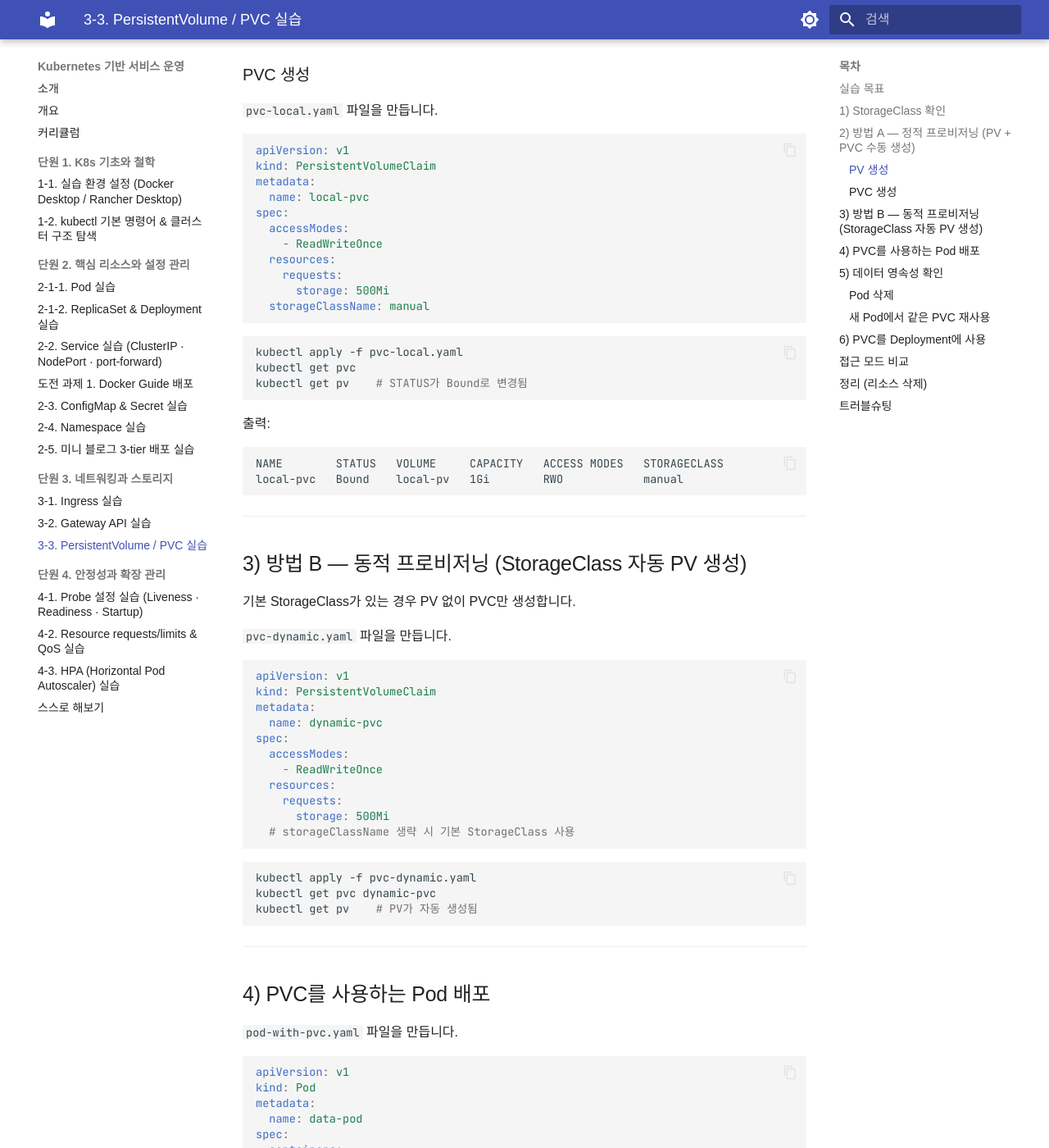
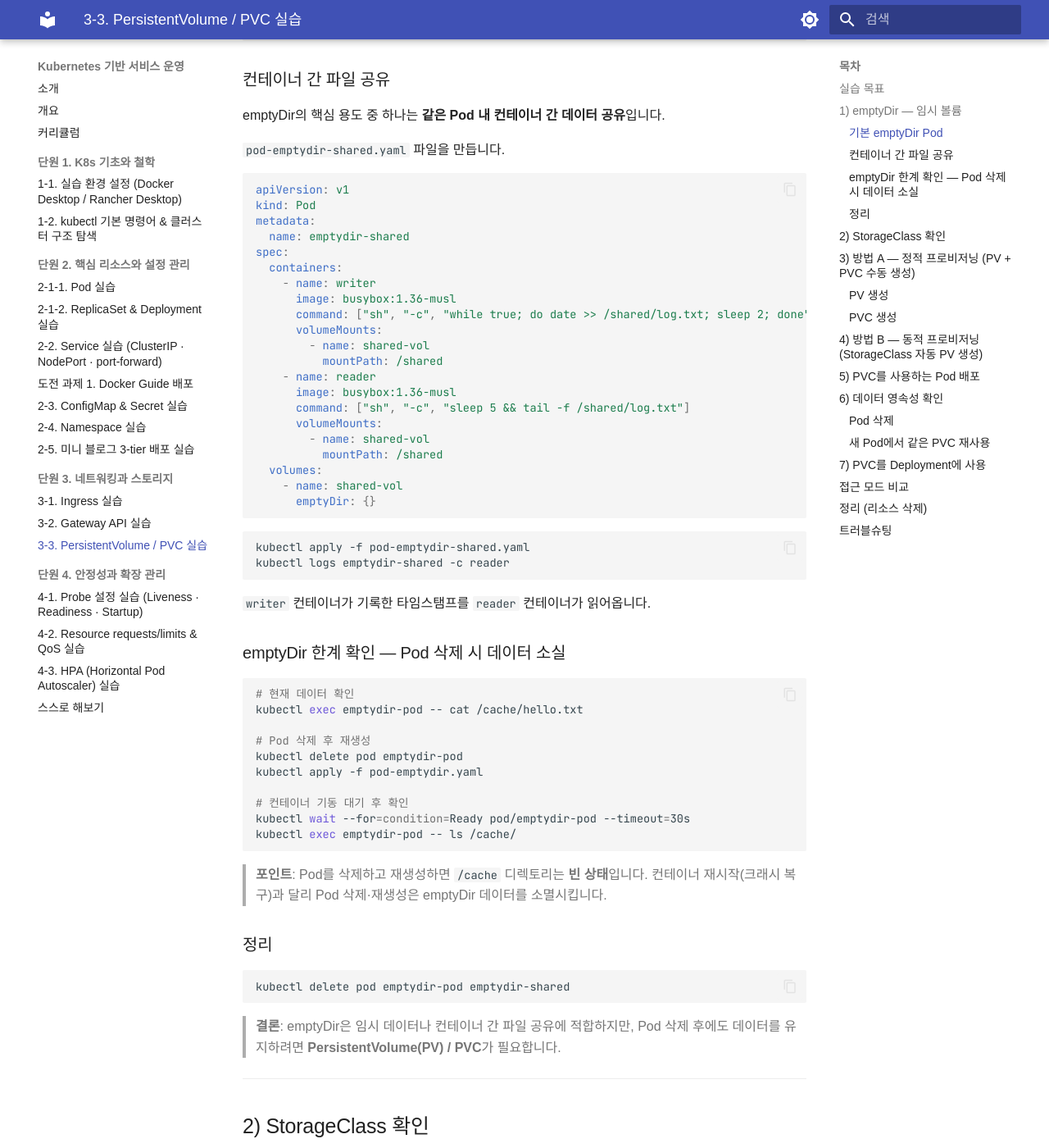
Before and after one commit to skilleat-labs/docker-k8s-labs, an MkDocs documentation site: the page built from docs/modules/module10/3-3.md, in a window 1280 px wide and 1400 px high, scrolled down 1457 px. Shown: the whole window at 82% size. Built offline with MkDocs 1.6.1 and Material for MkDocs 9.7.7, drawn with Linux system fonts in a browser that asks for light colours; some web fonts are replaced; some of the changed text lies outside the part shown.

Commit message:
docs: 3-3 emptyDir 실습 섹션 추가 및 점진적 볼륨 실습 구성
emptyDir(임시 볼륨)을 시작점으로 PV/PVC까지 단계적으로 학습하는 구조로 개편.
기본 emptyDir Pod, 컨테이너 간 파일 공유, 데이터 소실 확인 실습 포함.

Co-Authored-By: Claude Sonnet 4.6 <noreply@anthropic.com>

````diff
--- a/docs/modules/module10/3-3.md
+++ b/docs/modules/module10/3-3.md
@@ -1,14 +1,124 @@
-# 3-3. PersistentVolume / PVC 실습
+# 3-3. 볼륨 실습 — emptyDir에서 PersistentVolume까지
 
 ## 실습 목표
 
+- emptyDir 임시 볼륨을 사용해 컨테이너 간 데이터를 공유한다.
+- Pod 삭제 시 emptyDir 데이터가 소멸됨을 직접 확인한다.
 - PersistentVolume(PV)과 PersistentVolumeClaim(PVC)을 생성하고 바인딩한다.
 - Pod에서 PVC를 볼륨으로 마운트하여 데이터를 영속적으로 저장한다.
 - Pod를 삭제하고 재생성해도 데이터가 유지되는 것을 확인한다.
 
 ---
 
-## 1) StorageClass 확인
+## 1) emptyDir — 임시 볼륨
+
+가장 단순한 볼륨 타입인 **emptyDir**부터 시작합니다. Pod가 실행되는 동안만 존재하며, Pod 삭제 시 데이터도 함께 삭제됩니다.
+
+| 특징 | 내용 |
+|---|---|
+| 데이터 생명주기 | Pod와 동일 (Pod 삭제 시 소멸) |
+| 주요 용도 | 컨테이너 간 파일 공유, 캐시, 임시 작업 공간 |
+| 설정 난이도 | 매우 간단 (StorageClass, PVC 불필요) |
+| Rancher Desktop 호환 | 추가 설정 없이 바로 사용 가능 |
+
+### 기본 emptyDir Pod
+
+`pod-emptydir.yaml` 파일을 만듭니다.
+
+```yaml
+apiVersion: v1
+kind: Pod
+metadata:
+  name: emptydir-pod
+spec:
+  containers:
+    - name: writer
+      image: busybox:1.36-musl
+      command: ["sh", "-c", "echo 'Hello emptyDir!' > /cache/hello.txt && sleep 3600"]
+      volumeMounts:
+        - name: cache-vol
+          mountPath: /cache
+  volumes:
+    - name: cache-vol
+      emptyDir: {}
+```
+
+```bash
+kubectl apply -f pod-emptydir.yaml
+kubectl exec emptydir-pod -- cat /cache/hello.txt
+```
+
+출력:
+
+```
+Hello emptyDir!
+```
+
+### 컨테이너 간 파일 공유
+
+emptyDir의 핵심 용도 중 하나는 **같은 Pod 내 컨테이너 간 데이터 공유**입니다.
+
+`pod-emptydir-shared.yaml` 파일을 만듭니다.
+
+```yaml
+apiVersion: v1
+kind: Pod
+metadata:
+  name: emptydir-shared
+spec:
+  containers:
+    - name: writer
+      image: busybox:1.36-musl
+      command: ["sh", "-c", "while true; do date >> /shared/log.txt; sleep 2; done"]
+      volumeMounts:
+        - name: shared-vol
+          mountPath: /shared
+    - name: reader
+      image: busybox:1.36-musl
+      command: ["sh", "-c", "sleep 5 && tail -f /shared/log.txt"]
+      volumeMounts:
+        - name: shared-vol
+          mountPath: /shared
+  volumes:
+    - name: shared-vol
+      emptyDir: {}
+```
+
+```bash
+kubectl apply -f pod-emptydir-shared.yaml
+kubectl logs emptydir-shared -c reader
+```
+
+`writer` 컨테이너가 기록한 타임스탬프를 `reader` 컨테이너가 읽어옵니다.
+
+### emptyDir 한계 확인 — Pod 삭제 시 데이터 소실
+
+```bash
+# 현재 데이터 확인
+kubectl exec emptydir-pod -- cat /cache/hello.txt
+
+# Pod 삭제 후 재생성
+kubectl delete pod emptydir-pod
+kubectl apply -f pod-emptydir.yaml
+
+# 컨테이너 기동 대기 후 확인
+kubectl wait --for=condition=Ready pod/emptydir-pod --timeout=30s
+kubectl exec emptydir-pod -- ls /cache/
+```
+
+> **포인트**: Pod를 삭제하고 재생성하면 `/cache` 디렉토리는 **빈 상태**입니다. 컨테이너 재시작(크래시 복구)과 달리 Pod 삭제·재생성은 emptyDir 데이터를 소멸시킵니다.
+
+### 정리
+
+```bash
+kubectl delete pod emptydir-pod emptydir-shared
+```
+
+> **결론**: emptyDir은 임시 데이터나 컨테이너 간 파일 공유에 적합하지만, Pod 삭제 후에도 데이터를 유지하려면 **PersistentVolume(PV) / PVC**가 필요합니다.
+
+---
+
+## 2) StorageClass 확인
 
 로컬 클러스터에서 기본 제공되는 StorageClass를 확인합니다.
 
@@ -105,7 +215,7 @@ local-pvc   Bound    local-pv   1Gi        RWO            manual
 
 ---
 
-## 3) 방법 B — 동적 프로비저닝 (StorageClass 자동 PV 생성)
+## 4) 방법 B — 동적 프로비저닝 (StorageClass 자동 PV 생성)
 
 기본 StorageClass가 있는 경우 PV 없이 PVC만 생성합니다.
 
@@ -133,7 +243,7 @@ kubectl get pv    # PV가 자동 생성됨
 
 ---
 
-## 4) PVC를 사용하는 Pod 배포
+## 5) PVC를 사용하는 Pod 배포
 
 `pod-with-pvc.yaml` 파일을 만듭니다.
 
@@ -215,7 +325,7 @@ Hello K8s Storage!
 
 ---
 
-## 6) PVC를 Deployment에 사용
+## 7) PVC를 Deployment에 사용
 
 실제로는 Deployment에서 PVC를 사용합니다.
 
````
Also changed, not shown: other parts of docs/modules/module10/3-3.md (+2 -2 lines).
